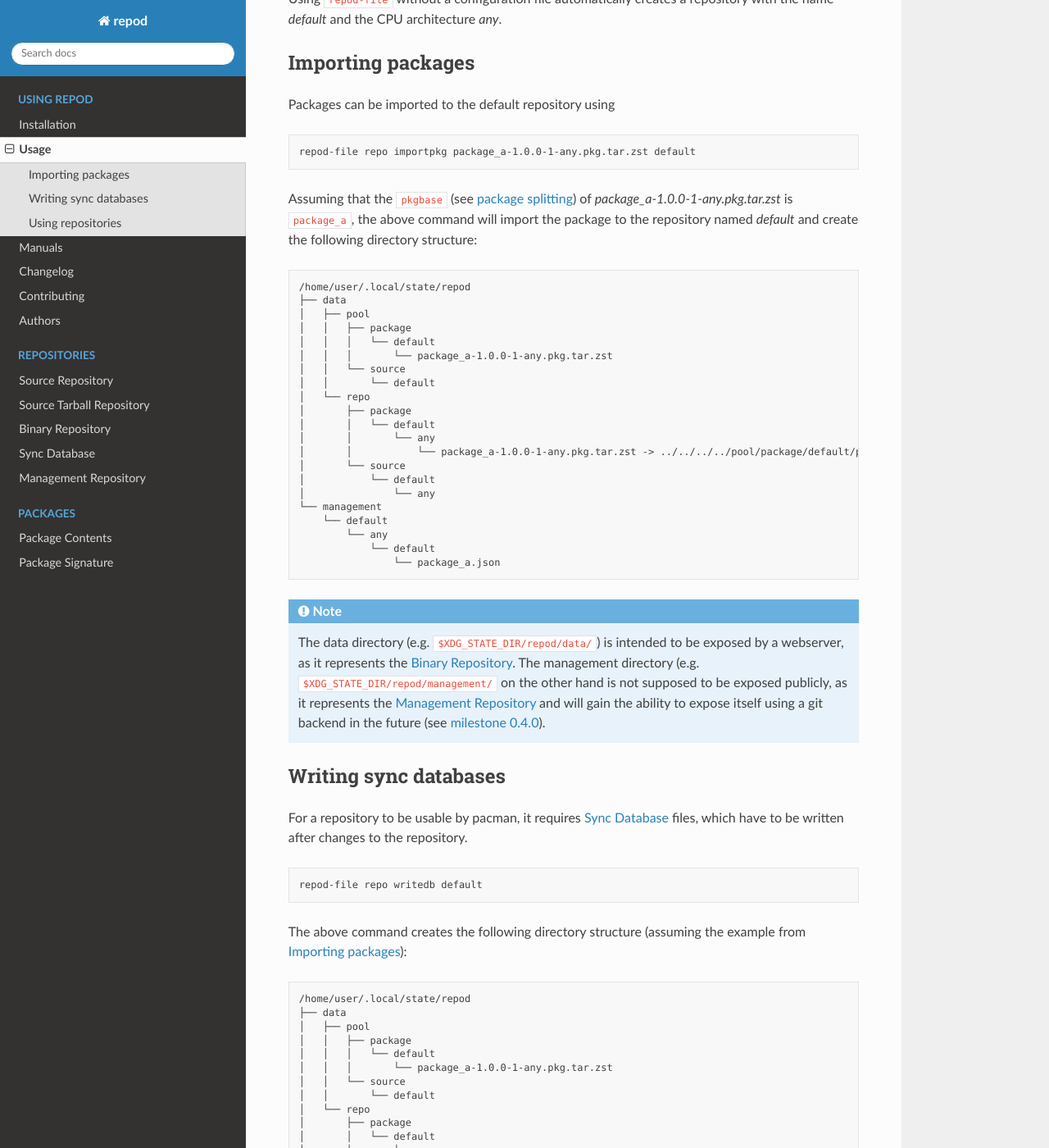
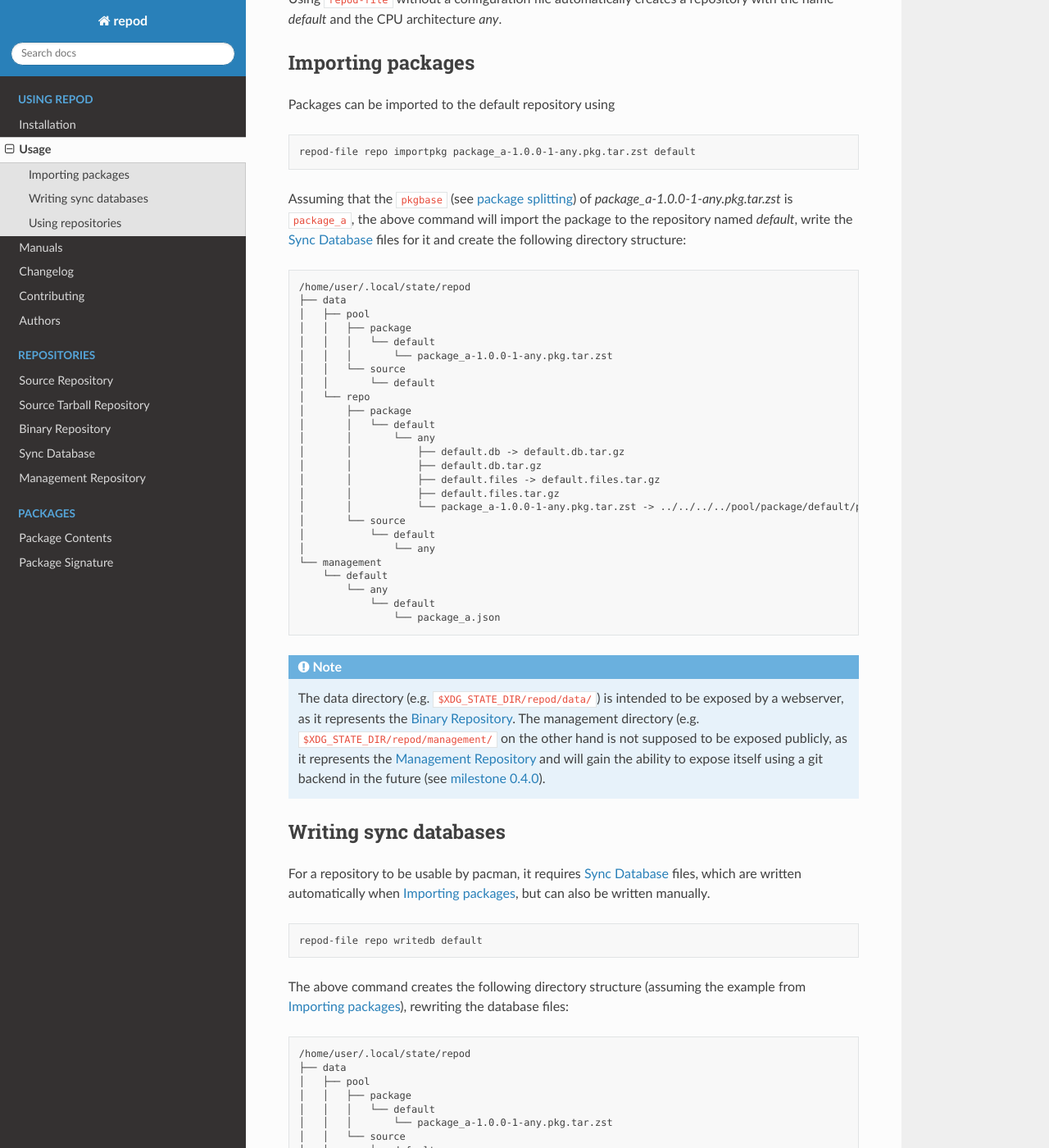
Before and after one commit to archlinux/repod, a Sphinx documentation site: the page built from docs/repod/usage.rst, in a window 1280 px wide and 1400 px high, scrolled down 838 px. Shown: the whole window at 82% size. Built offline with Sphinx 7.4.7 and the Read the Docs theme 2.0.0, drawn with Linux system fonts in a browser that asks for light colours.

Commit message:
Update usage documentation on importpkg and writedb
docs/repod/usage.rst:
Update usage documentation on importpkg and writedb, as `repod-file repo
importpkg` now automatically writes the repository sync databases.

```diff
--- a/docs/repod/usage.rst
+++ b/docs/repod/usage.rst
@@ -55,8 +55,8 @@ Packages can be imported to the default repository using
 Assuming that the ``pkgbase`` (see `package splitting
 <https://man.archlinux.org/man/PKGBUILD.5#PACKAGE_SPLITTING>`_) of
 *package_a-1.0.0-1-any.pkg.tar.zst* is ``package_a``, the above command will
-import the package to the repository named *default* and create the following
-directory structure:
+import the package to the repository named *default*, write the :ref:`sync
+database` files for it and create the following directory structure:
 
 .. code::
 
@@ -72,6 +72,10 @@ directory structure:
   │       ├── package
   │       │   └── default
   │       │       └── any
+  │       │           ├── default.db -> default.db.tar.gz
+  │       │           ├── default.db.tar.gz
+  │       │           ├── default.files -> default.files.tar.gz
+  │       │           ├── default.files.tar.gz
   │       │           └── package_a-1.0.0-1-any.pkg.tar.zst -> ../../../../pool/package/default/package_a-1.0.0-1-any.pkg.tar.zst
   │       └── source
   │           └── default
@@ -98,7 +102,8 @@ Writing sync databases
 ======================
 
 For a repository to be usable by pacman, it requires :ref:`sync database`
-files, which have to be written after changes to the repository.
+files, which are written automatically when :ref:`importing packages`, but can
+also be written manually.
 
 .. code:: bash
 
@@ -106,7 +111,7 @@ files, which have to be written after changes to the repository.
 
 
 The above command creates the following directory structure (assuming the
-example from :ref:`importing packages`):
+example from :ref:`importing packages`), rewriting the database files:
 
 .. code::
 
```
